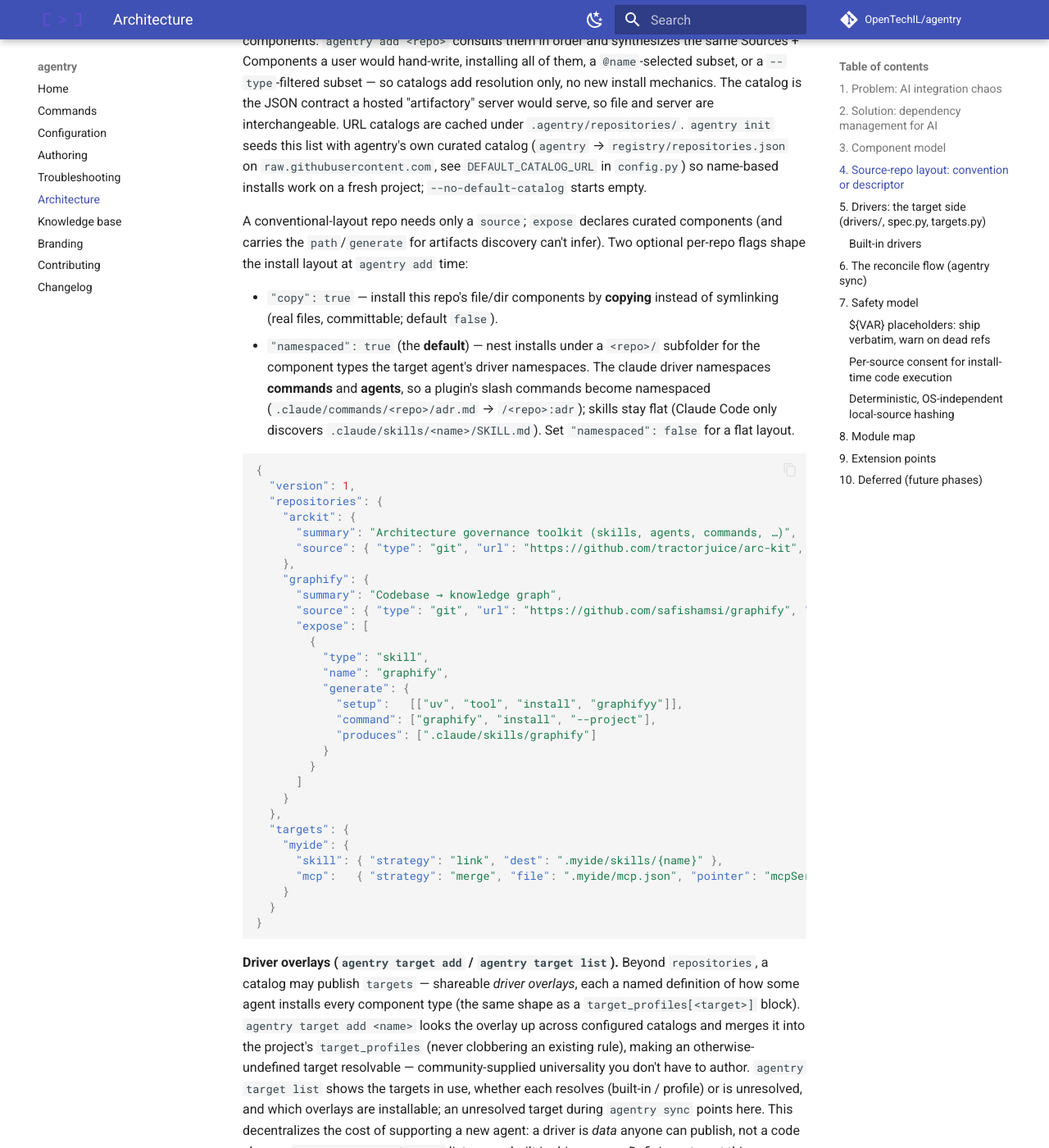
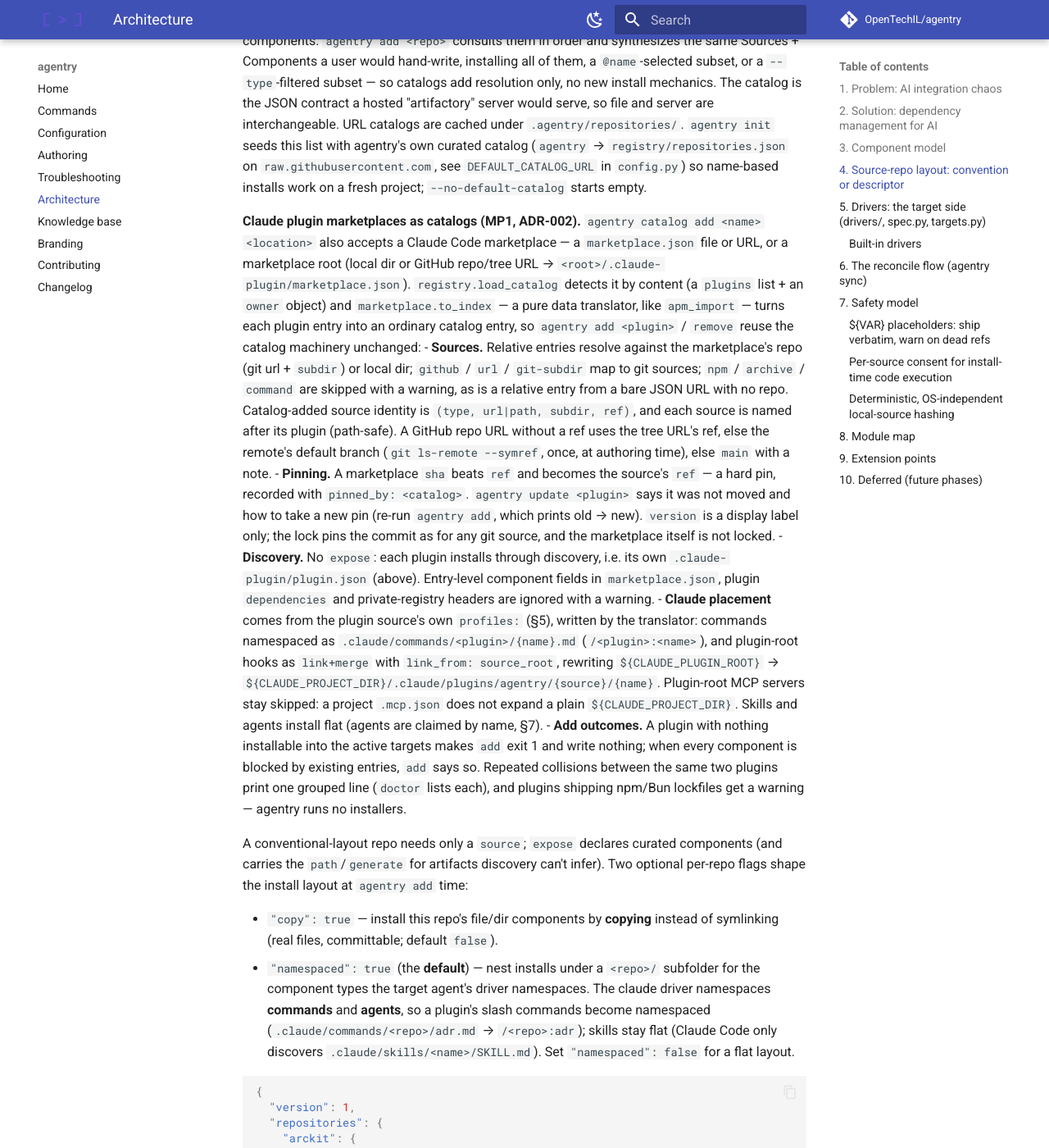
Before and after one commit to OpenTechIL/agentry, an MkDocs documentation site: the page built from docs/architecture.md, in a window 1280 px wide and 1400 px high, scrolled down 3913 px. Shown: the whole window at 82% size. Built offline with MkDocs 1.6.1 and Material for MkDocs 9.7.7, drawn with Linux system fonts in a browser that asks for light colours; comment, search, counter and statistics services are not loaded; some of the changed text lies outside the part shown.

Commit message:
finish marketplace import: identity stays a target property, blocked-add line, docs

```diff
--- a/docs/architecture.md
+++ b/docs/architecture.md
@@ -172,6 +172,36 @@ interchangeable. URL catalogs are cached under `.agentry/repositories/`. `agentr
 list with agentry's own curated catalog (`agentry` → `registry/repositories.json` on
 `raw.githubusercontent.com`, see `DEFAULT_CATALOG_URL` in `config.py`) so name-based installs
 work on a fresh project; `--no-default-catalog` starts empty.
+
+**Claude plugin marketplaces as catalogs (MP1, ADR-002).** `agentry catalog add <name> <location>`
+also accepts a Claude Code marketplace — a `marketplace.json` file or URL, or a marketplace root
+(local dir or GitHub repo/tree URL → `<root>/.claude-plugin/marketplace.json`). `registry.load_catalog`
+detects it by content (a `plugins` list + an `owner` object) and `marketplace.to_index` — a pure
+data translator, like `apm_import` — turns each plugin entry into an ordinary catalog entry, so
+`agentry add <plugin>` / `remove` reuse the catalog machinery unchanged:
+- **Sources.** Relative entries resolve against the marketplace's repo (git url + `subdir`) or local
+  dir; `github` / `url` / `git-subdir` map to git sources; `npm` / `archive` / `command` are skipped
+  with a warning, as is a relative entry from a bare JSON URL with no repo. Catalog-added source
+  identity is `(type, url|path, subdir, ref)`, and each source is named after its plugin
+  (path-safe). A GitHub repo URL without a ref uses the tree URL's ref, else the remote's default
+  branch (`git ls-remote --symref`, once, at authoring time), else `main` with a note.
+- **Pinning.** A marketplace `sha` beats `ref` and becomes the source's `ref` — a hard pin,
+  recorded with `pinned_by: <catalog>`. `agentry update <plugin>` says it was not moved and how to
+  take a new pin (re-run `agentry add`, which prints old → new). `version` is a display label only;
+  the lock pins the commit as for any git source, and the marketplace itself is not locked.
+- **Discovery.** No `expose`: each plugin installs through discovery, i.e. its own
+  `.claude-plugin/plugin.json` (above). Entry-level component fields in `marketplace.json`,
+  plugin `dependencies` and private-registry headers are ignored with a warning.
+- **Claude placement** comes from the plugin source's own `profiles:` (§5), written by the
+  translator: commands namespaced as `.claude/commands/<plugin>/{name}.md` (`/<plugin>:<name>`),
+  and plugin-root hooks as `link+merge` with `link_from: source_root`, rewriting
+  `${CLAUDE_PLUGIN_ROOT}` → `${CLAUDE_PROJECT_DIR}/.claude/plugins/agentry/{source}/{name}`.
+  Plugin-root MCP servers stay skipped: a project `.mcp.json` does not expand a plain
+  `${CLAUDE_PROJECT_DIR}`. Skills and agents install flat (agents are claimed by name, §7).
+- **Add outcomes.** A plugin with nothing installable into the active targets makes `add` exit 1
+  and write nothing; when every component is blocked by existing entries, `add` says so. Repeated
+  collisions between the same two plugins print one grouped line (`doctor` lists each), and
+  plugins shipping npm/Bun lockfiles get a warning — agentry runs no installers.
 
 A conventional-layout repo needs only a `source`; `expose` declares curated components (and
 carries the `path`/`generate` for artifacts discovery can't infer). Two optional per-repo flags
@@ -376,6 +406,19 @@ dataclass that *composes* two things:
      The reason is that `expect` describes the tool's *content* schema, not placement. A
      placement-only override (for example `strategy: copy` on Windows) must not silently lose the
      check. This follows the same precedent as `memory_file`, which also survives an override.
+
+**Per-source profiles.** A source entry may carry `profiles:` — the same shape and validation as
+`target_profiles[<tool>]` — that apply **only to that source's components**
+(`drivers.source_drivers`). Precedence for a (target, type): the source's profile, then
+`target_profiles`, then the built-in; a source profile only overrides a target the project already
+defines. Removing the source removes its override with it, and `agentry why` shows when a source
+profile decided placement. Marketplace plugins use this for their claude command and hook rules.
+
+**`link_from`.** A `link+merge` rule links the artifact's directory by default
+(`link_from: artifact`, the historical behaviour). `link_from: source_root` links the
+component's source root instead — needed when a fragment (e.g. inline `plugin.json` hooks) lives
+apart from the scripts it runs. An older agentry ignores the field and would link the wrong
+directory, so projects using it need a current agentry.
 
 `resolve_drivers(config)` is the effective map. It reuses `resolve_targets(config)` — the
 single place that deep-merges the project's `target_profiles` over the built-in capability
```
Also changed, not shown: docs/config-reference.md (+5 -1 lines), docs/troubleshooting.md (+29 -1 lines), 5 other files.
